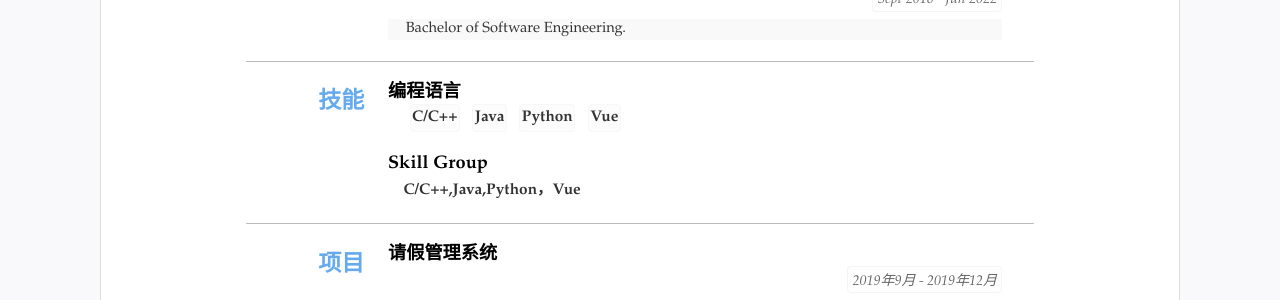
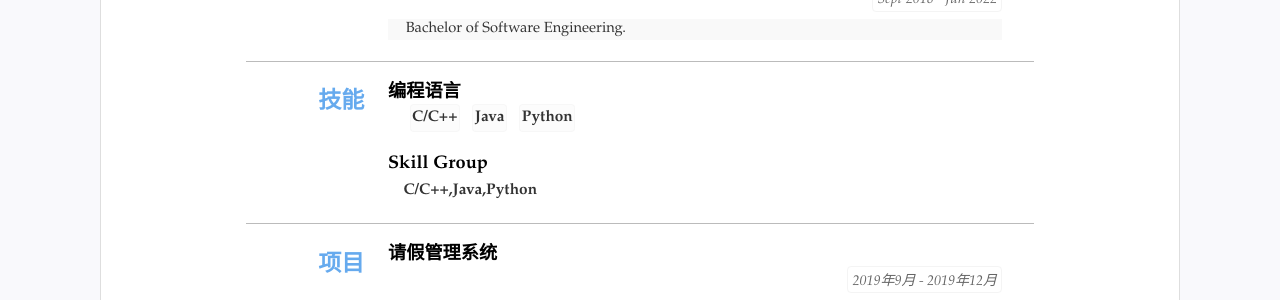
Before and after one commit to lmilanlsz/resume, a Jekyll site: the page built from index.html, in a window 1280 px wide. Shown: the part 367-667 px from the top of the page. Built offline with Jekyll 4.4.1, drawn with Linux system fonts in a browser that asks for light colours.

Commit message:
Update resume.yml

```diff
--- a/_data/resume.yml
+++ b/_data/resume.yml
@@ -47,9 +47,8 @@ main: #简历主要内容，
     - C/C++
     - Java
     - Python
-    - Vue
   - title: Skill Group
-    summary: C/C++,Java,Python，Vue
+    summary: C/C++,Java,Python
 
 # - type: experience
 #   name: 经验
```
